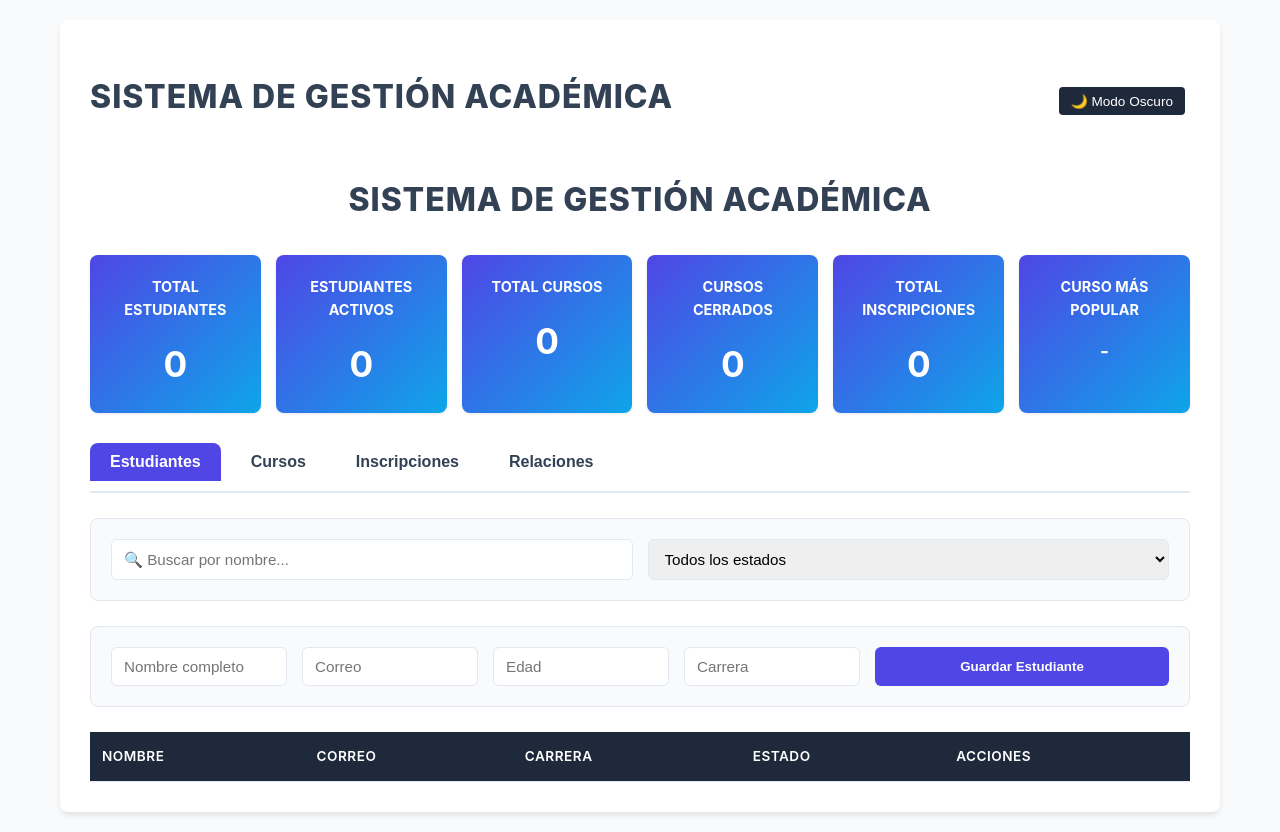
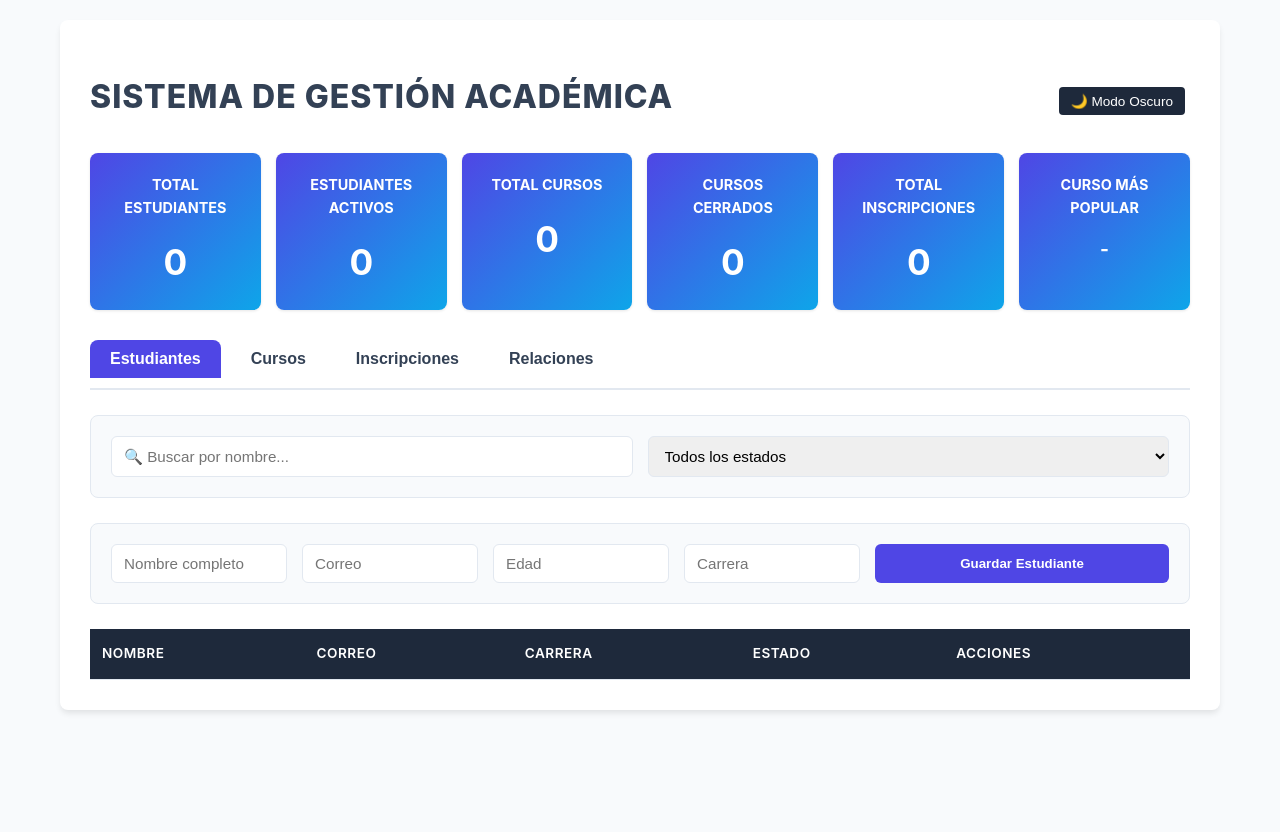
Before and after one commit to mjlozada2003/SistemadeGestionAcademica_FrontendconTypeScript, a plain HTML site: page index.html in a window 1280 px wide. After the commit the page ends 800 px from the top, so only its background shows below. Drawn offline with Linux system fonts and the light colour scheme.

Commit message:
fix: title

```diff
--- a/index.html
+++ b/index.html
@@ -11,7 +11,6 @@
             <h1>Sistema de Gestión Académica</h1>
             <button id="btn-theme" class="btn-action">🌙 Modo Oscuro</button>
         </div>
-        <h1>Sistema de Gestión Académica</h1>
 
         <section class="stats-container">
             <div class="stat-card"><h3>Total Estudiantes</h3><p id="stat-est">0</p></div>
```
